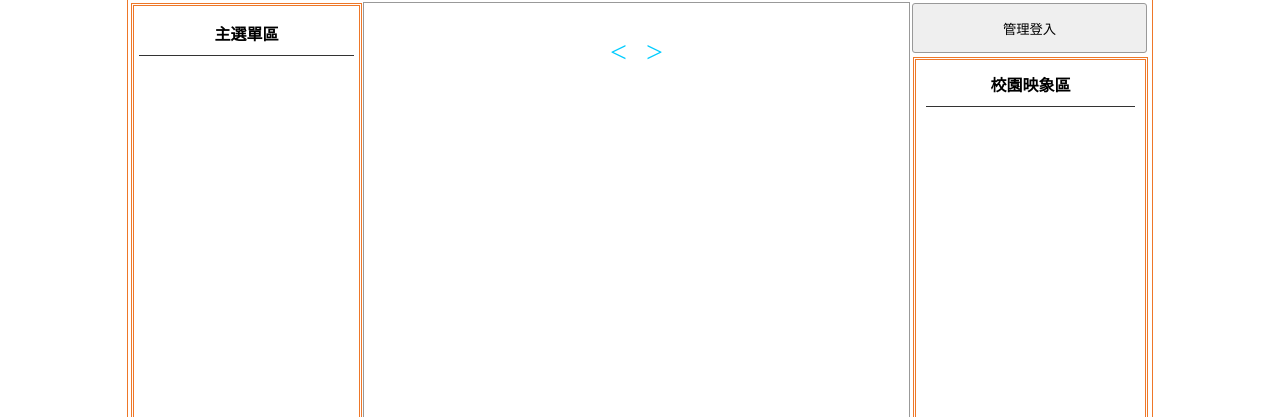
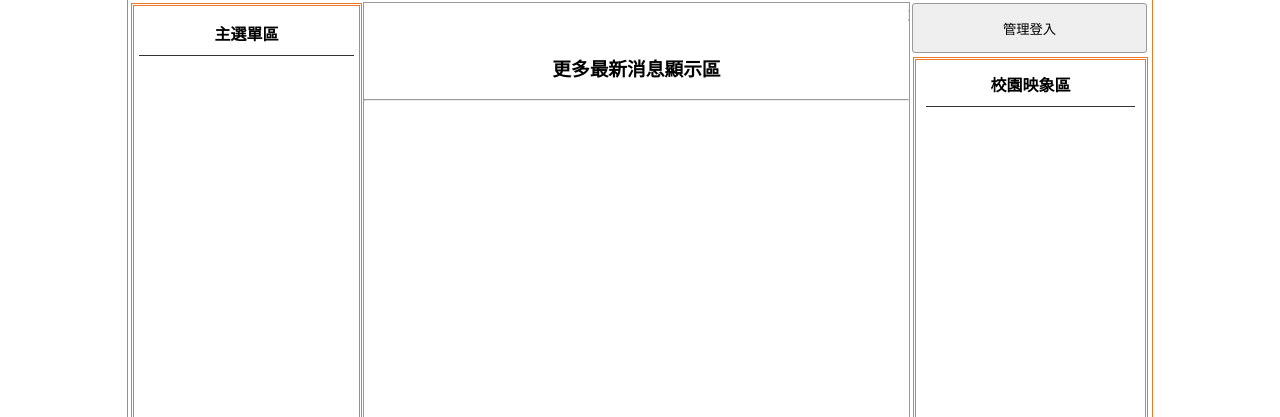
Before and after one commit to miakojason/c1-03, a PHP site: page /test/?do=news in a window 1280 px wide. Shown: the part 111-528 px from the top of the page. Run offline with PHP 8.4, Linux system fonts and the light colour scheme; data comes from the database, SQL or seed files in the repository.

Commit message:
前台最新消息區修改程式碼簡短

```diff
--- a/front/news.php
+++ b/front/news.php
@@ -2,8 +2,19 @@
 <?php include "./front/marquee.php";?>
 	<div style="height:32px; display:block;"></div>
 	<!--正中央-->
-	<div style="text-align:center;">
-		<a class="bl" style="font-size:30px;" href="?do=meg&p=0">&lt;&nbsp;</a>
-		<a class="bl" style="font-size:30px;" href="?do=meg&p=0">&nbsp;&gt;</a>
-	</div>
+<h3 class="cent">更多最新消息顯示區</h3>
+<hr>
+<?php
+$total=$News->count(['sh'=>1]);
+$div=5;
+$pages=ceil($total/$div);
+$now=$_GET['p']??1;
+$start=($now-1)*$div;
+$news=$News->all(['sh'=>1]," limit $start,$div");
+foreach($news as $new){
+?>
+
+<?php
+}
+?>
 </div>
```
Also changed, not shown: front/main.php (+3 -7 lines).
